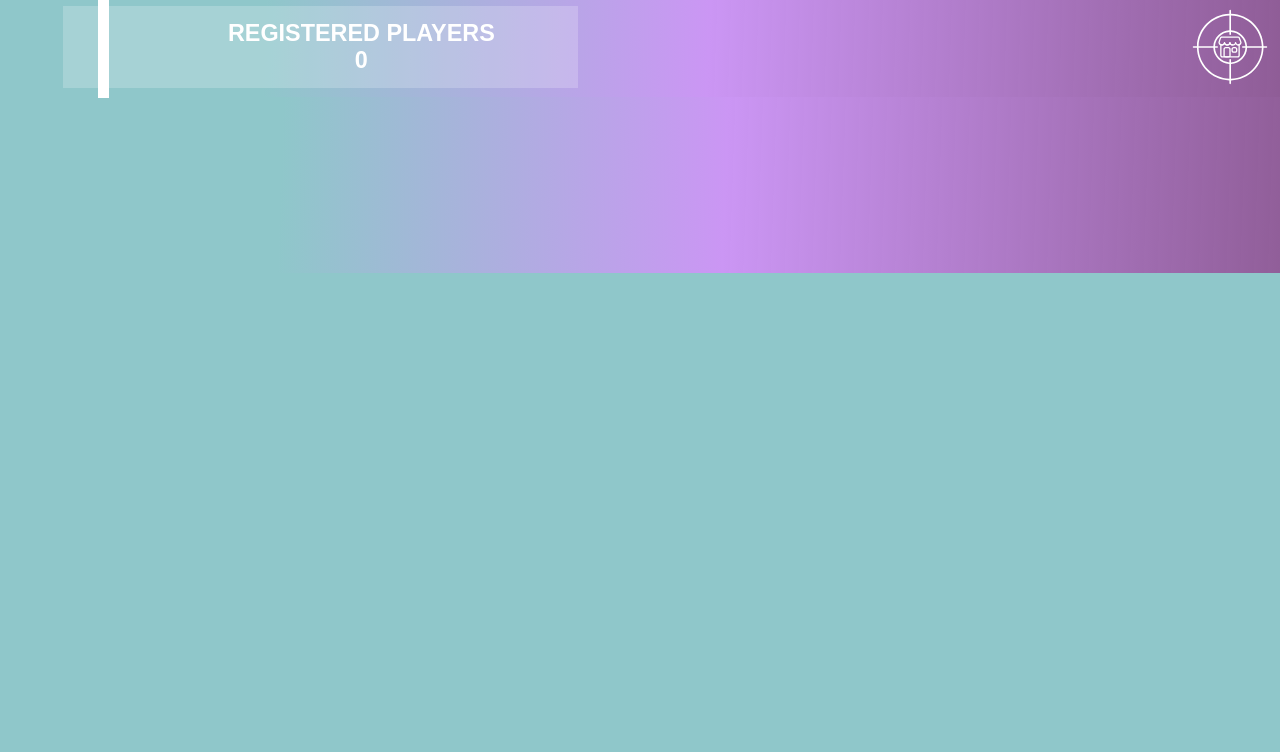
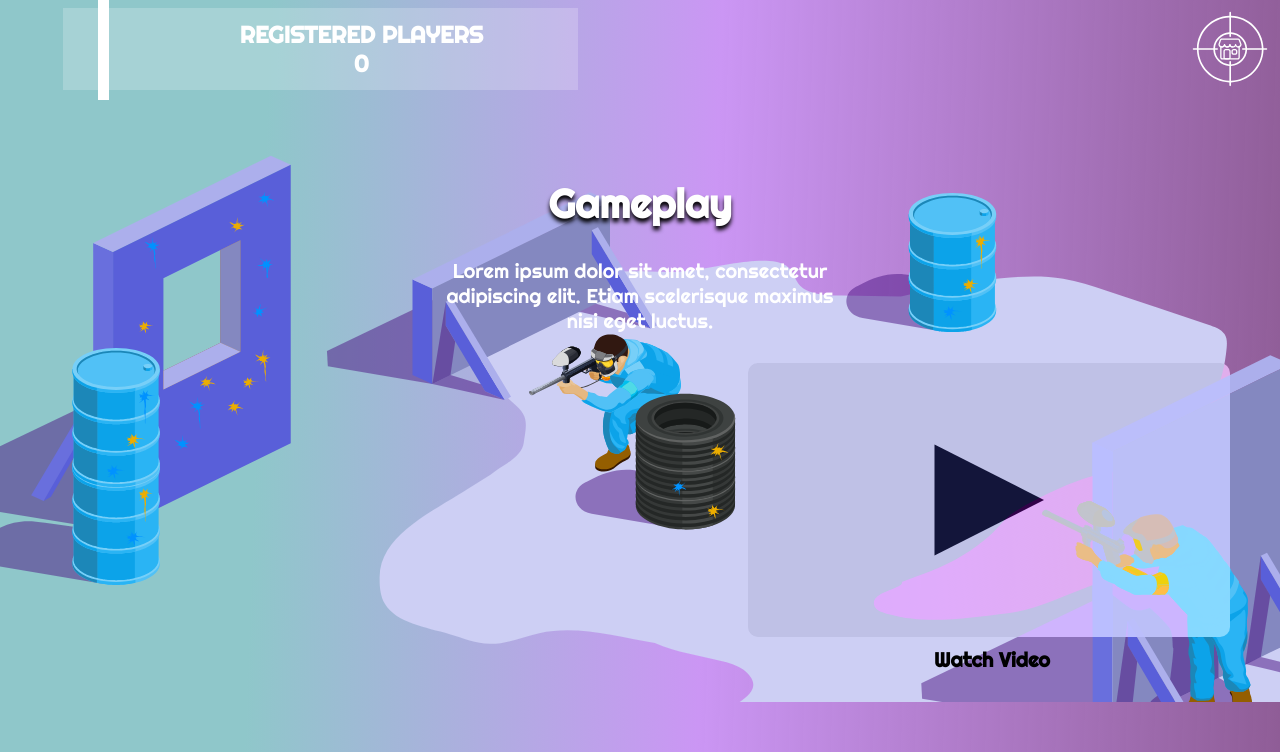
Before and after one commit to Miguelhxrz/BattlePaint, a PHP site: page / in a window 1280 px wide. Shown: the part 527-1279 px from the top of the page. Before the commit the page ends 800 px from the top, so only its background shows below. Run offline with PHP 8.4, Linux system fonts and the light colour scheme.

Commit message:
Subiendo Gameplay

```diff
--- a/css/main.css
+++ b/css/main.css
@@ -1,11 +1,10 @@
-@import url('https://fonts.googleapis.com/css2?family=League+Spartan:wght@100;200;300;400;500;700&family=Righteous&display=swap');
+    @import url('https://fonts.googleapis.com/css2?family=Righteous&display=swap');
     * {
         box-sizing: border-box;
         margin: 0px;
         padding: 0px;
         list-style: none;
         text-decoration: none;
-    font-family: Arial, Helvetica, sans-serif;
     }
 
     html {
@@ -16,8 +15,6 @@ body {
         font-family: 'Righteous', cursive;
         background: linear-gradient(271.97deg, rgba(98, 36, 98, 0.8) -10.08%, #CB96F4 44.02%, #8FC7CA 78.21%);
     }
-
-
     /* Header */
 
     header {
@@ -83,11 +80,7 @@ header .boton__container .boton__titulo {
         font-size: 2.2rem;
         color: #FFFFFF;
     }
-
-
     /* Fin del Header */
-
-
     /* Home */
 
     .home {
@@ -194,3 +187,78 @@ header .boton__container .boton__titulo {
         display: flex;
         width: 80px;
     }
+    /*Fin de Home*/
+    /*Gameplay*/
+
+    .gameplay {
+        display: flex;
+        flex-direction: column;
+        justify-content: center;
+        align-items: center;
+        background-image: url('../source/img/fondo3.svg');
+        background-size: 1366px, 882px;
+        background-position-y: -120px;
+        background-repeat: no-repeat;
+        margin-top: 50px;
+        margin-bottom: 50px;
+    }
+
+    .gameplay__title h3 {
+        margin-top: 30px;
+        margin-bottom: 30px;
+        display: flex;
+        justify-content: center;
+        align-items: center;
+        color: #FFFFFF;
+        font-size: 4rem;
+        text-shadow: 0px 4px 4px #000000;
+    }
+
+    .gameplay__text {
+        width: 400px;
+        color: #FFFFFF;
+        font-size: 2rem;
+        text-align: center;
+        margin: auto 0;
+    }
+
+    .gameplay__description {
+        width: 100%;
+        display: flex;
+        flex-direction: row;
+        margin-top: 30px;
+    }
+
+    .gameplay__description--video {
+        width: 100%;
+        display: flex;
+        flex-direction: column;
+        justify-content: center;
+        align-items: flex-end;
+        margin-right: 50px;
+    }
+
+    .video {
+        width: 482px;
+        height: 274px;
+        display: flex;
+        justify-content: center;
+        align-items: center;
+        background: #C4C4C4;
+        background-blend-mode: saturation;
+        border-radius: 10px;
+        mix-blend-mode: luminosity;
+    }
+
+    .video__icon {
+        display: flex;
+        justify-content: center;
+        align-items: center;
+    }
+
+    .videotext {
+        margin-top: 10px;
+        margin-bottom: 30px;
+        margin-right: 180px;
+        font-size: 3rem;
+    }
--- a/index.html
+++ b/index.html
@@ -58,6 +58,26 @@
                 </article>
             </div>
         </section>
+        <section class="gameplay">
+            <article class="gameplay__title">
+                <h3>Gameplay</h3>
+            </article>
+            <article class="gameplay__text">
+                <p>Lorem ipsum dolor sit amet, consectetur adipiscing elit. Etiam scelerisque maximus nisi eget luctus. </p>
+            </article>
+            <article class="gameplay__description">
+                <div class="gameplay__description--video">
+                    <div class="video">
+                        <div class="video__icon">
+                            <img src="./source/img/Polygon 1.svg" alt="">
+                        </div>
+                    </div>
+                    <div class="videotext">
+                        <h6>Watch Video</h6>
+                    </div>
+                </div>
+            </article>
+        </section>
         <section class="coins">
             <article class="coins__title"></article>
             <article class="coins__description">
```
Also changed, not shown: source/img/Ellipse 4.svg (added), source/img/Polygon 1.svg (added), source/img/fondo3.svg (added). Lines whose indentation alone changed are shown as unchanged.
